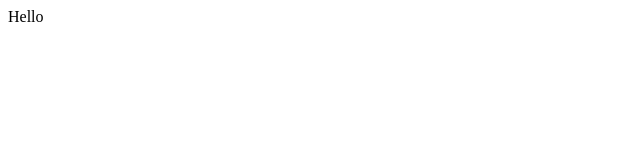
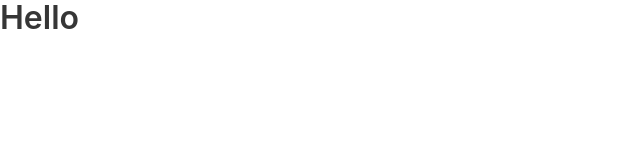
Before and after one commit to kriepy/krisenkas, a React (Vite) app: page / in a window 1280 px wide. Shown: the top 160 px of the page, without its empty margins (0-640 px from the left). Built offline with nearby package versions, Linux system fonts and the light colour scheme.

Commit message:
Adding bulma framework

```diff
--- a/package.json
+++ b/package.json
@@ -5,13 +5,19 @@
   "author": "kriepy <k.rieping@gmail.com>",
   "license": "MIT",
   "dependencies": {
+    "bulma": "^0.7.4",
     "react": "^16.8.5",
     "react-dom": "^16.8.5"
   },
   "devDependencies": {
     "@types/react": "^16.8.8",
     "@types/react-dom": "^16.8.3",
+    "babel-core": "^6.26.3",
+    "babel-preset-env": "^1.7.0",
+    "babel-preset-react": "^6.24.1",
+    "node-sass": "^4.11.0",
     "parcel-bundler": "^1.12.3",
+    "sass": "^1.17.3",
     "typescript": "^3.3.4000"
   },
   "scripts": {
--- a/src/components/App.tsx
+++ b/src/components/App.tsx
@@ -1,5 +1,5 @@
 import * as React from 'react';
 
-const App: React.SFC = () => <div>Hello</div>;
+const App: React.SFC = () => <div className="title">Hello</div>;
 
 export default App;
--- a/src/index.html
+++ b/src/index.html
@@ -4,6 +4,7 @@
   <meta charset="UTF-8">
   <meta name="viewport" content="width=device-width, initial-scale=1.0">
   <title>React And Typescript</title>
+  <link rel="stylesheet" href="./styles/main.scss">
 </head>
 <body>
   <div id="root"></div>
--- /dev/null
+++ b/src/styles/main.scss
@@ -0,0 +1 @@
+@import "~bulma/bulma";
```
Also changed, not shown: .babelrc (added), 2 other files (tests, documents, lock files or other folders).
